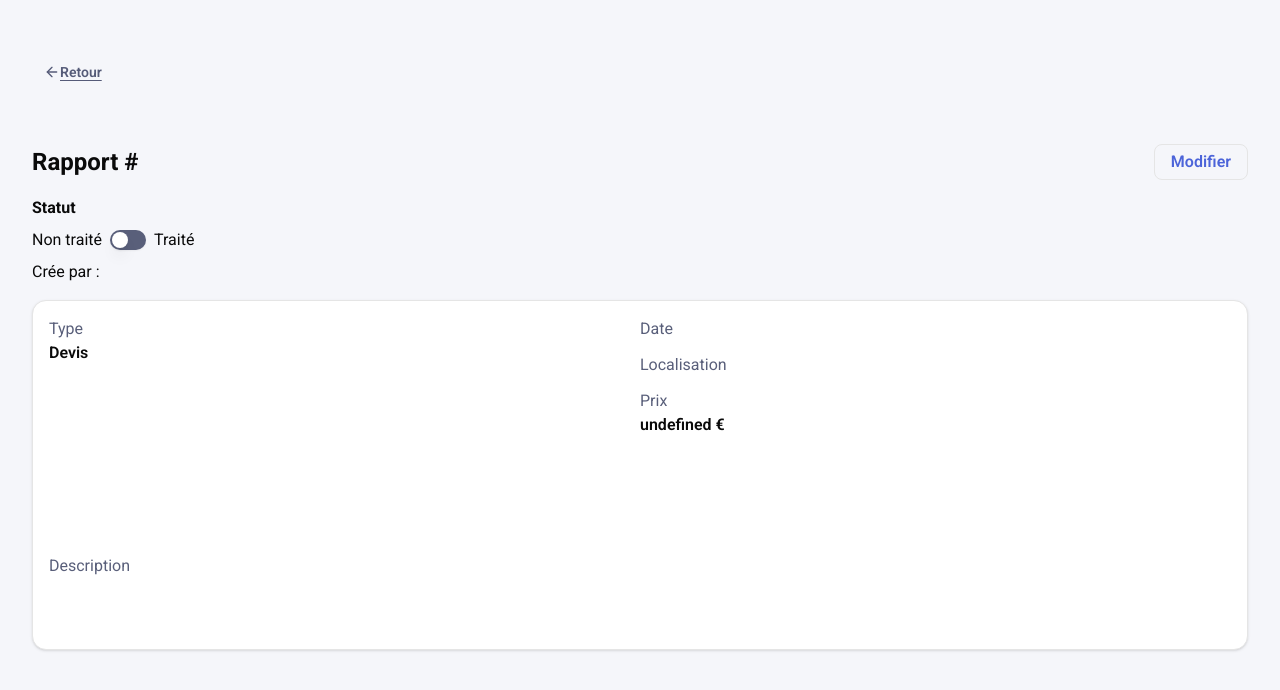
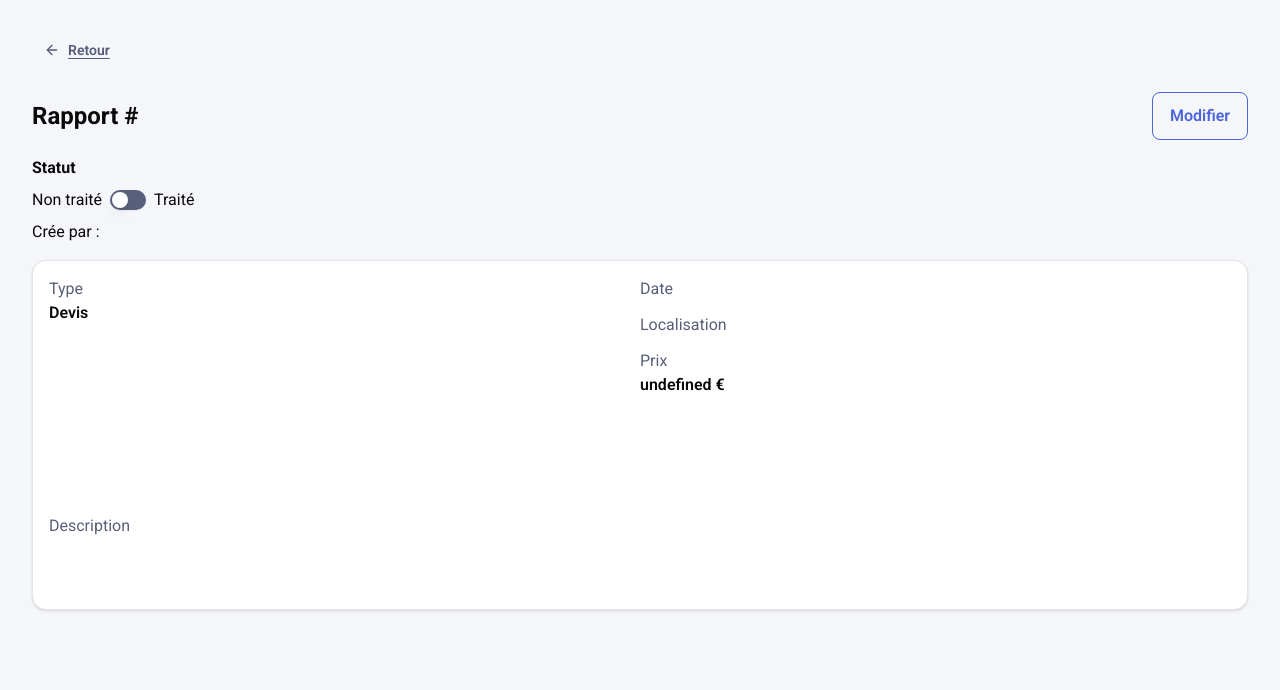
Before and after one commit to matthieup-git/public-react-intervenapp-frontend, a Next.js app: page /modifier-rapport in a window 1280 px wide. Shown: the top 690 px of the page. Built offline with nearby package versions, Linux system fonts and the light colour scheme.

Commit message:
modif notions

```diff
--- a/components/Header.js
+++ b/components/Header.js
@@ -16,7 +16,7 @@ const Header = ({ title, btn = false, onModifyChange, isModified }) => {
         };
 
     return (
-        <div className="flex items-center h-36">
+        <div className="flex items-center pt-8 pb-6">
             {!btn ? <h1 className="text-4xl font-bold text-text-title-blue">{title}</h1> : <ButtonReturn text="Retour" onClick={returnToHome} />}
         </div>
     );
--- a/components/card/RapportCardDetails.js
+++ b/components/card/RapportCardDetails.js
@@ -27,7 +27,7 @@ function RapportCardDetails({ onModifyChange }) {
         <div className="flex flex-col gap-4">
             <div className="flex justify-between items-center">
                 <span className="font-bold text-2xl">Rapport #{rapportInStore.countDocument}</span>
-                <ButtonDefault onClick={toModify} text="Modifier" variant="modify" />
+                <ButtonDefault onClick={toModify} text="Modifier" variant="modify" size="modify" />
             </div>
 
             <div className="flex flex-col justify-center gap-2">
--- a/components/components/ButtonReturn.js
+++ b/components/components/ButtonReturn.js
@@ -21,7 +21,7 @@ function ButtonReturn({ destination, onClick }) {
   return (
     <>
       <Button onClick={handleClick} variant="return">
-        <ArrowLeft color="#000933" />  Retour
+        <ArrowLeft color="#000933" /><span className="pl-2">Retour</span>
       </Button>
     </>
   )
--- a/src/components/components/ui/button.tsx
+++ b/src/components/components/ui/button.tsx
@@ -20,14 +20,15 @@ const buttonVariants = cva(
         addAdmin: "bg-btn-bg-add text-white font-semibold text-base cursor-pointer",
         addWorker: "",
         return: "text-btn-text-return text-sm font-semibold opacity-65 underline underline-offset-3 cursor-pointer",
-        modify: "font-semibold text-base text-btn-text-modify bg-btn-bg-modify border-1 !border-btn-stroke-modify hover:bg-btn-bg-modify-hover hover:text-btn-text-modify-hover hover:border-transparent"
+        modify: "font-semibold text-base text-btn-text-modify bg-btn-bg-modify border border-btn-stroke-modify hover:bg-btn-bg-modify-hover hover:text-btn-text-modify-hover hover:border-transparent"
       },
       size: {
         default: "h-9 px-4 py-2 has-[>svg]:px-3",
         sm: "h-8 rounded-md px-3 has-[>svg]:px-2.5",
         lg: "h-10 rounded-md px-6 has-[>svg]:px-4",
         icon: "size-9",
-        add: "h-[48px] w-10/10"
+        add: "h-[48px] w-10/10",
+        modify: "h-[48px] w-24"
       },
     },
     defaultVariants: {
--- a/styles/globals.css
+++ b/styles/globals.css
@@ -10,7 +10,7 @@
   --color-btn-bg-modify-hover: #4C64D9;
   --color-btn-text-modify: #4C64D9;
   --color-btn-text-modify-hover: #FFFFFF;
-  --bolor-btn-stroke-modify: #4C64D9;
+  --color-btn-stroke-modify: #4C64D9;
 
   /* ERROR */
   --color-input-bg-error: #FEF3F2;
```
